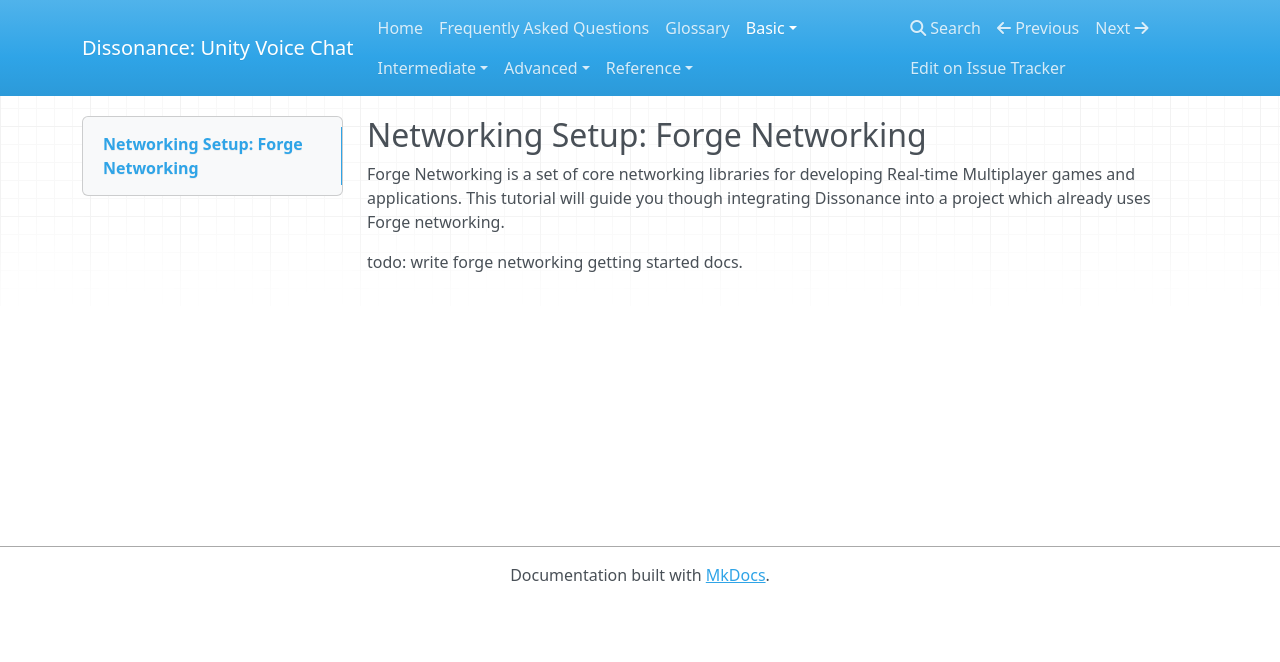
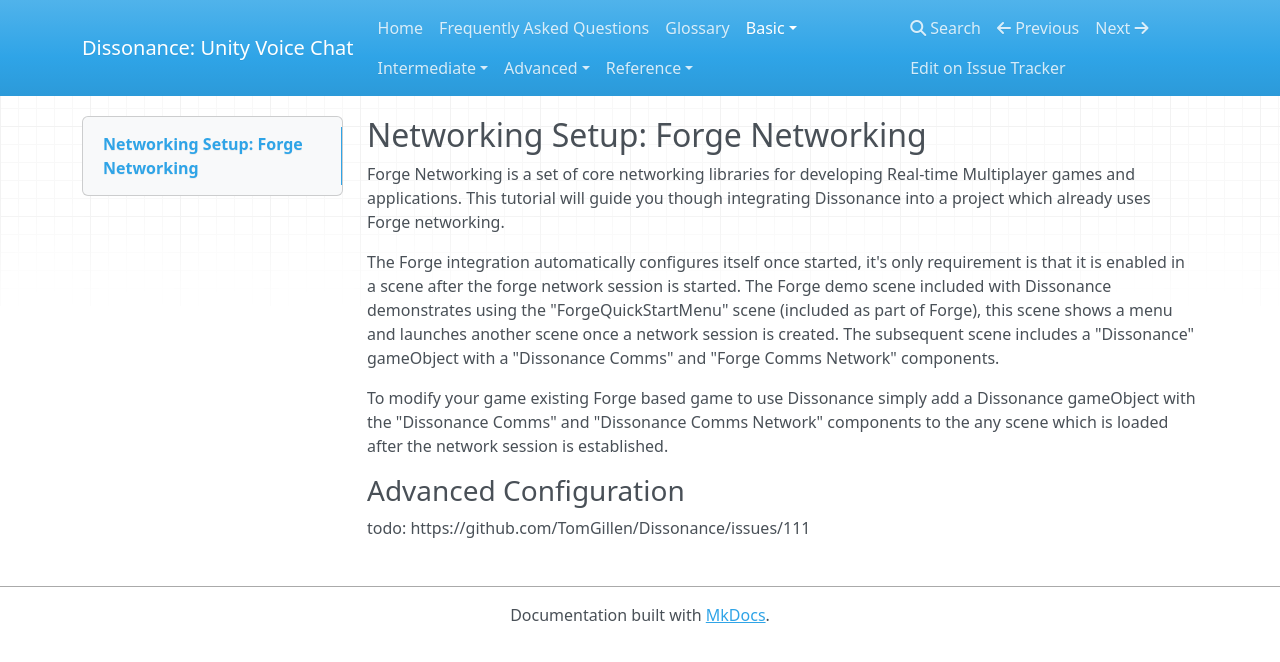
Before and after one commit to Placeholder-Software/Dissonance, an MkDocs documentation site: the page built from docs/Tutorial - Networking Setup - Forge Networking.md, in a window 1280 px wide. Shown: the top 662 px of the page. Built offline with MkDocs 1.6.1, drawn with Linux system fonts in a browser that asks for light colours; nearby versions of some CDN libraries; old or Windows-style settings are respelled for this version of MkDocs.

Commit message:
Written basic forge docs
Signed-off-by: Martin Evans <martindevans@gmail.com>

```diff
--- a/docs/Tutorial - Networking Setup - Forge Networking.md
+++ b/docs/Tutorial - Networking Setup - Forge Networking.md
@@ -2,4 +2,10 @@
 
 Forge Networking is a set of core networking libraries for developing Real-time Multiplayer games and applications. This tutorial will guide you though integrating Dissonance into a project which already uses Forge networking.
 
-todo: write forge networking getting started docs.
+The Forge integration automatically configures itself once started, it's only requirement is that it is enabled in a scene after the forge network session is started. The Forge demo scene included with Dissonance demonstrates using the "ForgeQuickStartMenu" scene (included as part of Forge), this scene shows a menu and launches another scene once a network session is created. The subsequent scene includes a "Dissonance" gameObject with a "Dissonance Comms" and "Forge Comms Network" components.
+
+To modify your game existing Forge based game to use Dissonance simply add a Dissonance gameObject with the "Dissonance Comms" and "Dissonance Comms Network" components to the any scene which is loaded after the network session is established.
+
+### Advanced Configuration
+
+todo: https://github.com/TomGillen/Dissonance/issues/111
```
